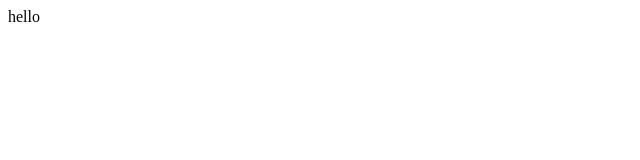
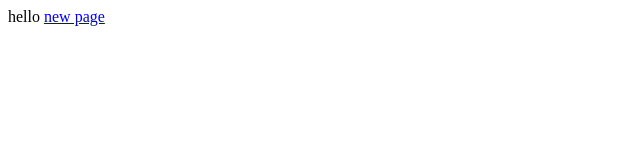
Before and after one commit to indrajeet-mrj/Expense-Tracker, a plain HTML site: page index.html in a window 1280 px wide. Shown: the full height of the page, 0-640 px from the left. Drawn offline with Linux system fonts and the light colour scheme.

Commit message:
new update

```diff
--- a/index.html
+++ b/index.html
@@ -7,5 +7,8 @@
 </head>
 <body>
     hello
+    <a href="rhnn.html">new page
+
+    </a>
 </body>
 </html>
```
